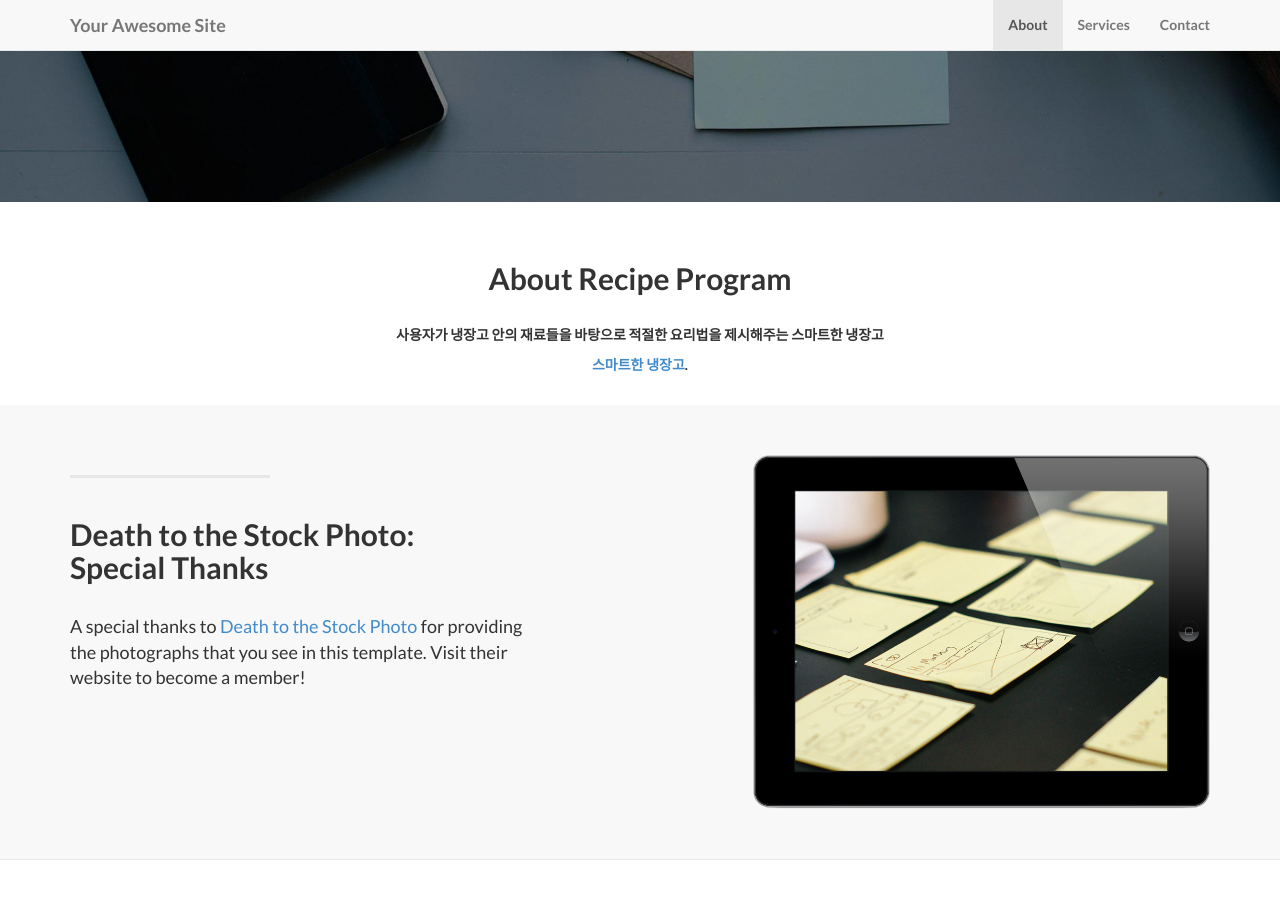
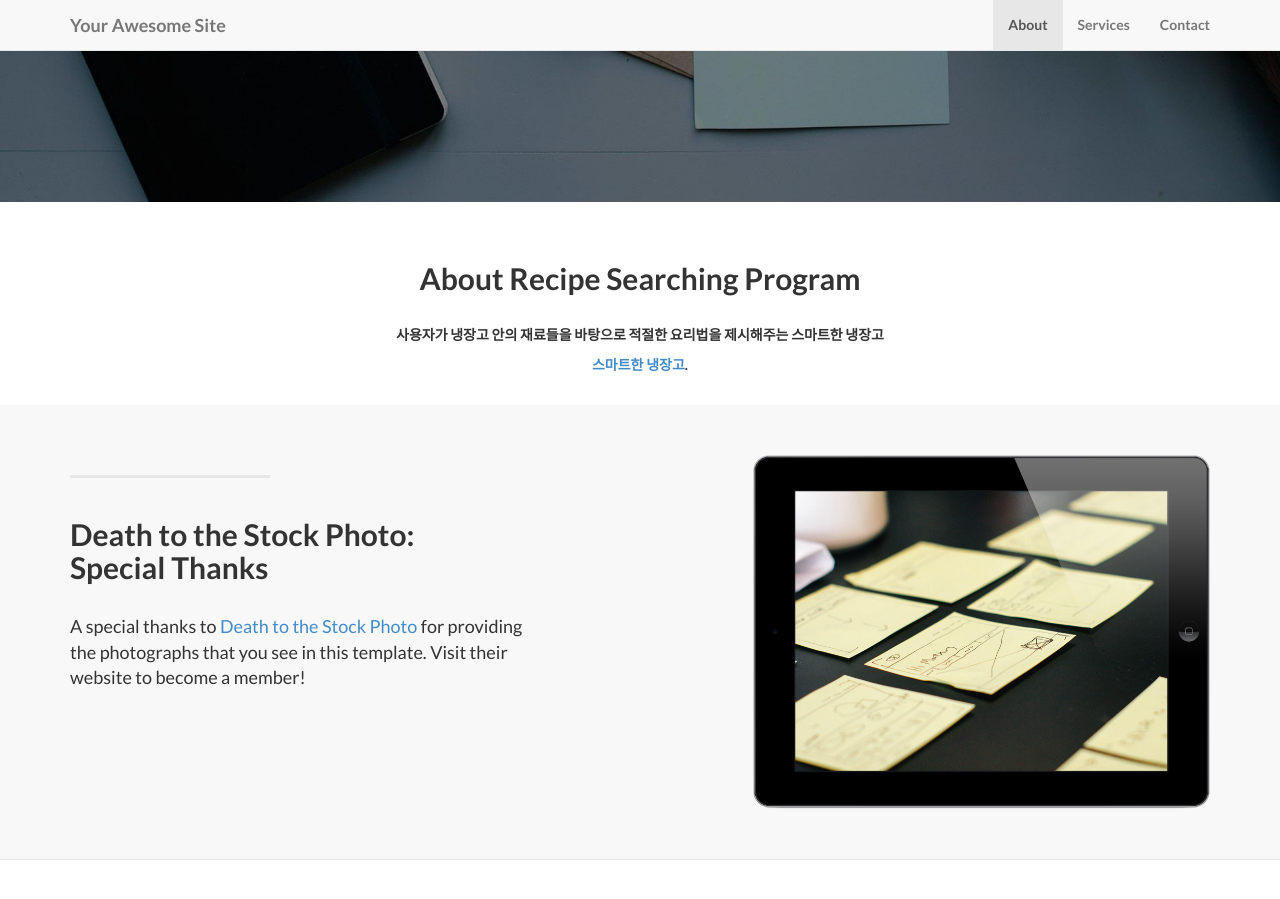
Before and after one commit to dbwjddldb96/dbwjddldb96.github.com, a Jekyll site: the page built from index.html, in a window 1280 px wide and 900 px high, scrolled down 575 px. Built offline with Jekyll 4.4.1, drawn with Linux system fonts in a browser that asks for light colours.

Commit message:
Update about.html

```diff
--- a/_includes/about.html
+++ b/_includes/about.html
@@ -3,7 +3,7 @@
         <div class="row">
             <div class="col-lg-8 col-lg-offset-2">
               <br/><br/>
-              <h2>About Recipe Program</h2>
+              <h2>About Recipe Searching Program</h2>
               <br/>
                 <p>사용자가 냉장고 안의 재료들을 바탕으로 적절한 요리법을 제시해주는 스마트한 냉장고</p>
                 <p><a href="https://www.youtube.com/watch?v=MFGrR7n0JUw/">스마트한 냉장고</a>.</p>
```
